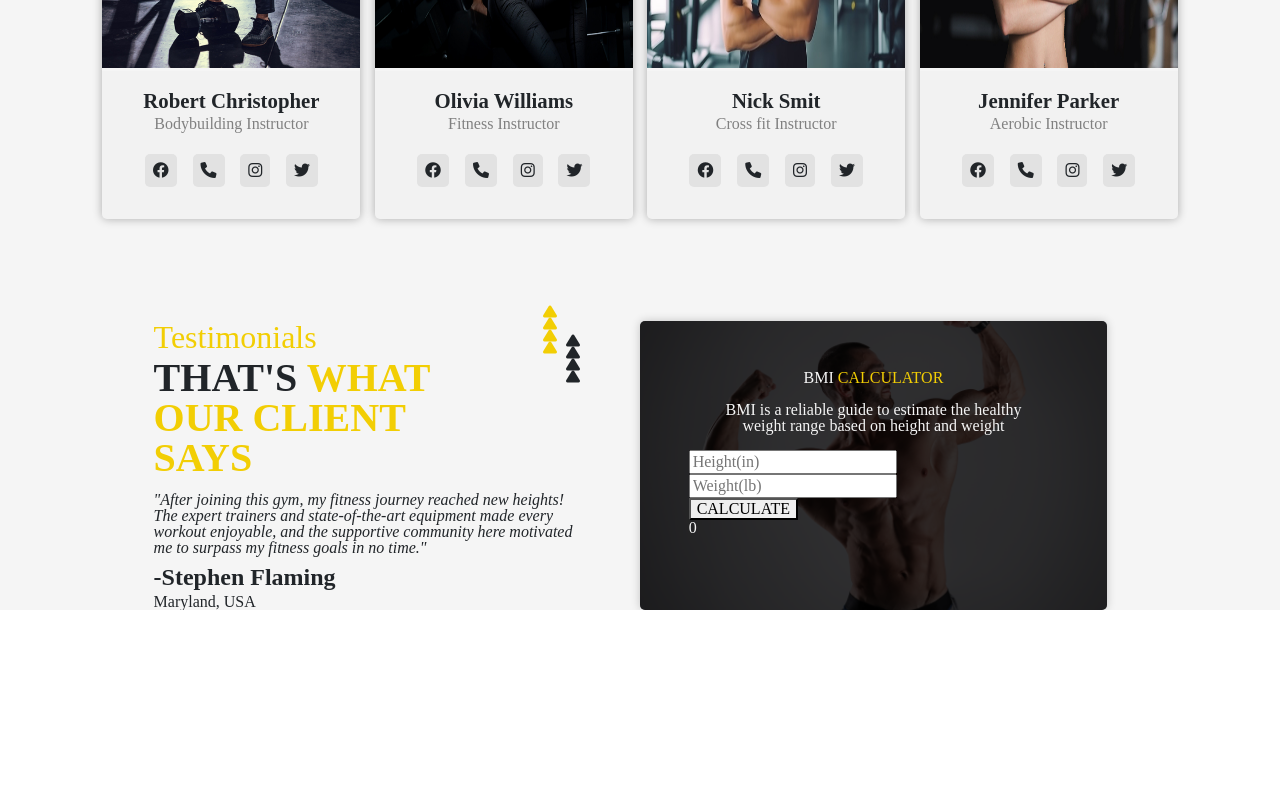
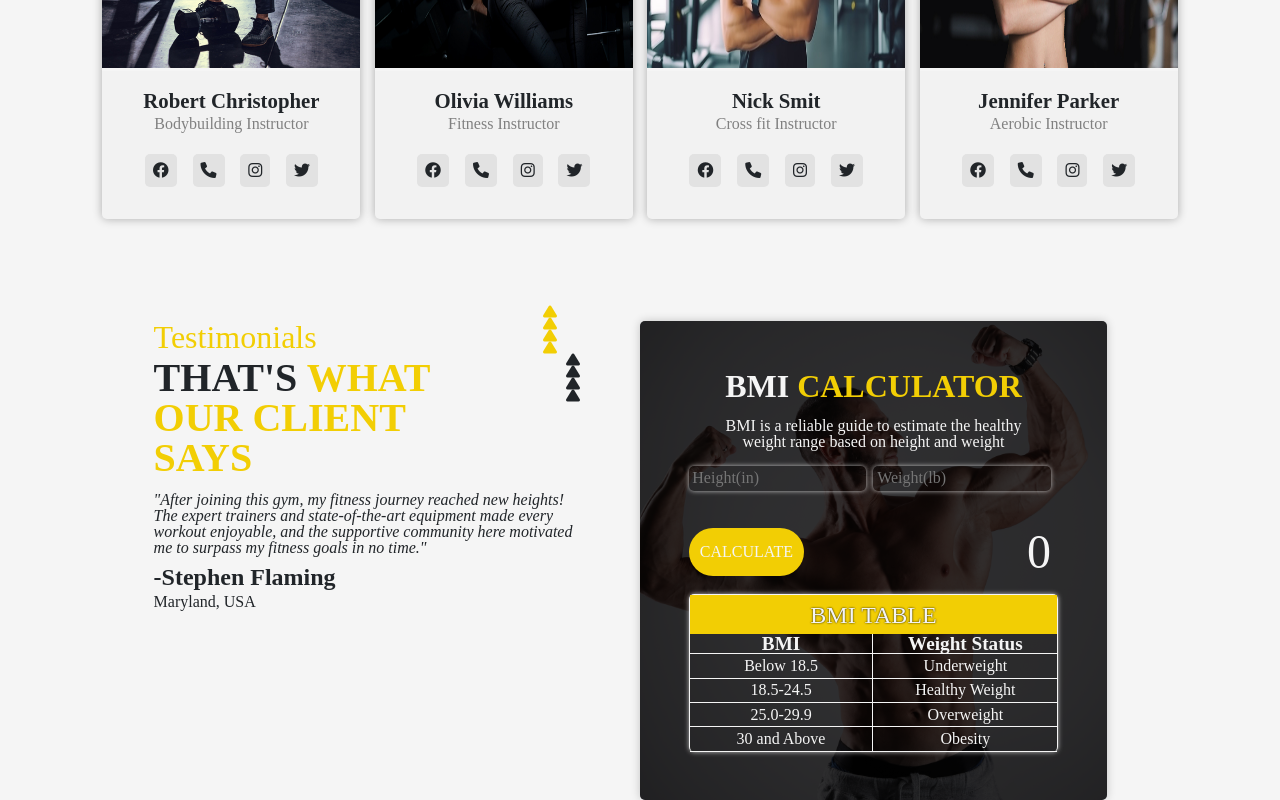
Before and after one commit to JuanMartinez503/fitness-page-design, a React (Vite) app: page / in a window 1280 px wide. Shown: the part 4280-5080 px from the top of the page. Before the commit the page ends 4890 px from the top, so only its background shows below. Built offline with nearby package versions, Linux system fonts and the light colour scheme.

Commit message:
worked and finished the bmi calculator logic

```diff
--- a/src/App.css
+++ b/src/App.css
@@ -560,3 +560,75 @@ z-index: -1;
 height: 100%;
 background-color: rgba(0,0,0,.8);
 }
+.input-container {
+  display: flex;
+  gap: 2%;
+
+}
+.calculator h3 {
+  font-size: 2rem;
+  font-weight: 600;
+}
+.input-container input{
+  width: 48%;
+  border-radius: 5px;
+  padding:1%;
+  box-shadow: 0 0 5px rgba(255, 255, 255, 0.7);
+  border: none;
+  background-color: inherit;
+  color: white;
+}
+.result {
+  margin-top: 10%;
+  display: flex;
+  justify-content: space-between;
+}
+.result button {
+  padding: 3%;
+  color: #f5f5f5;
+  background-color: var(--yellow);
+  border-radius: 24px;
+  border: none;
+}
+.result h2 {
+  font-size: 3rem;
+  margin-right: 2%;
+}
+.bmi-table {
+  margin-top: 5%;
+  display: flex;
+  flex-wrap: wrap;
+  border-radius: 5px;
+  border: 1px solid;
+  box-shadow: 0 0 5px rgba(255, 255, 255, 0.7);
+  border-bottom: none;
+}
+.bmi-table h6 {
+  border-bottom: 1px solid;
+  font-size: 1.2rem;
+  font-weight: 600;
+}
+.bmi-table h5 {
+  width: 100%;
+  font-size: 1.5rem;
+  text-align: center;
+  color: #f5f5f5;
+  background-color: var(--yellow);
+  padding: 2%;
+  text-shadow: 0 0 2px black;
+
+}
+.bmi-number {
+  width: 50%;
+  text-align: center;
+  border-right: 1px solid;
+}
+.weight-status {
+  width: 50%;
+  text-align: center;
+
+}
+.bmi-table p {
+  border-bottom: 1px solid;
+  padding: 2%;
+}
--- a/src/components/BMICalbulator.tsx
+++ b/src/components/BMICalbulator.tsx
@@ -1,29 +1,31 @@
-import {type FormEventHandler, useState, FormEvent } from "react";
+import { type FormEventHandler, useState, FormEvent } from "react";
 import robert from "../images/discount.jpg";
 export default function BMICalculator() {
-  const [weight, setWeight] = useState<number |string>('');
-  const [height, setHeight] = useState<number |string>('');
-  const [result, setResult] = useState<number >(0.0);
+  const [weight, setWeight] = useState<number | string>("");
+  const [height, setHeight] = useState<number | string>("");
+  const [result, setResult] = useState<number>(0.0);
 
   const bmiCalculatorDiv: React.CSSProperties = {
     backgroundImage: `url(${robert})`,
   };
   //BMI equation = weight(lb)/(height(in))**2 *703
-  function getHeight (e:FormEvent<HTMLInputElement>){
-    setHeight(e.target.value)
+  function getHeight(e: FormEvent<HTMLInputElement>) {
+    setHeight(e.currentTarget.value);
   }
-  function getWeight (e:FormEvent<HTMLInputElement>){
-    setWeight(e.target.value)
+  function getWeight(e: FormEvent<HTMLInputElement>) {
+    setWeight(e.currentTarget.value);
   }
 
-  function calculateBMI(e:FormEvent<HTMLFormElement >):number {
-    e.preventDefault()
-    const result:number = weight/(height*height) *703
-    console.log(result);
-    setResult(result)
-    return result
+  function calculateBMI(e: FormEvent<HTMLFormElement>) {
+    e.preventDefault();
+    const weightNumber = parseFloat(weight.toString());
+    const heightNumber = parseFloat(height.toString());
+    if (weightNumber > 0 && heightNumber > 0) {
+      const resultValue: number =
+        (weightNumber / (heightNumber * heightNumber)) * 703;
+      setResult(resultValue);
+    }
   }
-  console.log(calculateBMI);
 
   return (
     <div className="calculator-container">
@@ -55,7 +57,7 @@ export default function BMICalculator() {
         </div>
       </div>
       <div className="calculator" style={bmiCalculatorDiv}>
-        <form onSubmit={calculateBMI} >
+        <form onSubmit={calculateBMI}>
           <h3 className="text-center">
             BMI <span className="yellow">CALCULATOR</span>
           </h3>
@@ -82,10 +84,29 @@ export default function BMICalculator() {
             />
           </div>
           <div className="result">
-          <button type="submit" >CALCULATE</button>
-            <div>{result&&(<div>{result.toLocaleString()}</div>)}</div>
+            <button type="submit" className="btn">
+              CALCULATE
+            </button>
+            <h2>{result && <div>{result.toLocaleString()}</div>}</h2>
           </div>
         </form>
+        <div className="bmi-table">
+          <h5>BMI TABLE</h5>
+          <div className="bmi-number">
+            <h6>BMI</h6>
+            <p>Below 18.5</p>
+            <p>18.5-24.5</p>
+            <p>25.0-29.9</p>
+            <p>30 and Above</p>
+          </div>
+          <div className="weight-status">
+            <h6>Weight Status</h6>
+            <p>Underweight</p>
+            <p>Healthy Weight</p>
+            <p>Overweight</p>
+            <p>Obesity</p>
+          </div>
+        </div>
       </div>
     </div>
   );
```
